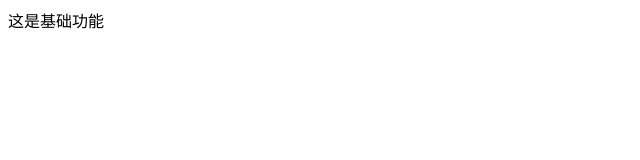
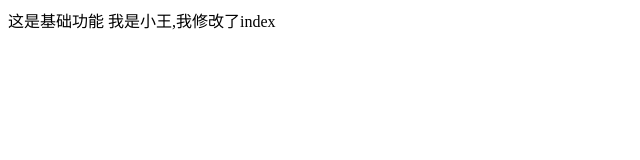
Before and after one commit to jacob619/Myfirst, a plain HTML site: page index.html in a window 1280 px wide. Shown: the whole page, without its empty margins (0-640 px from the left). Drawn offline with Linux system fonts and the light colour scheme.

Commit message:
我是小王,我完成了登陆功能,修改了index

```diff
--- a/index.html
+++ b/index.html
@@ -8,5 +8,6 @@
 </head>
 <body>
     这是基础功能
+    我是小王,我修改了index
 </body>
 </html>
```
Also changed, not shown: login.html (added).
